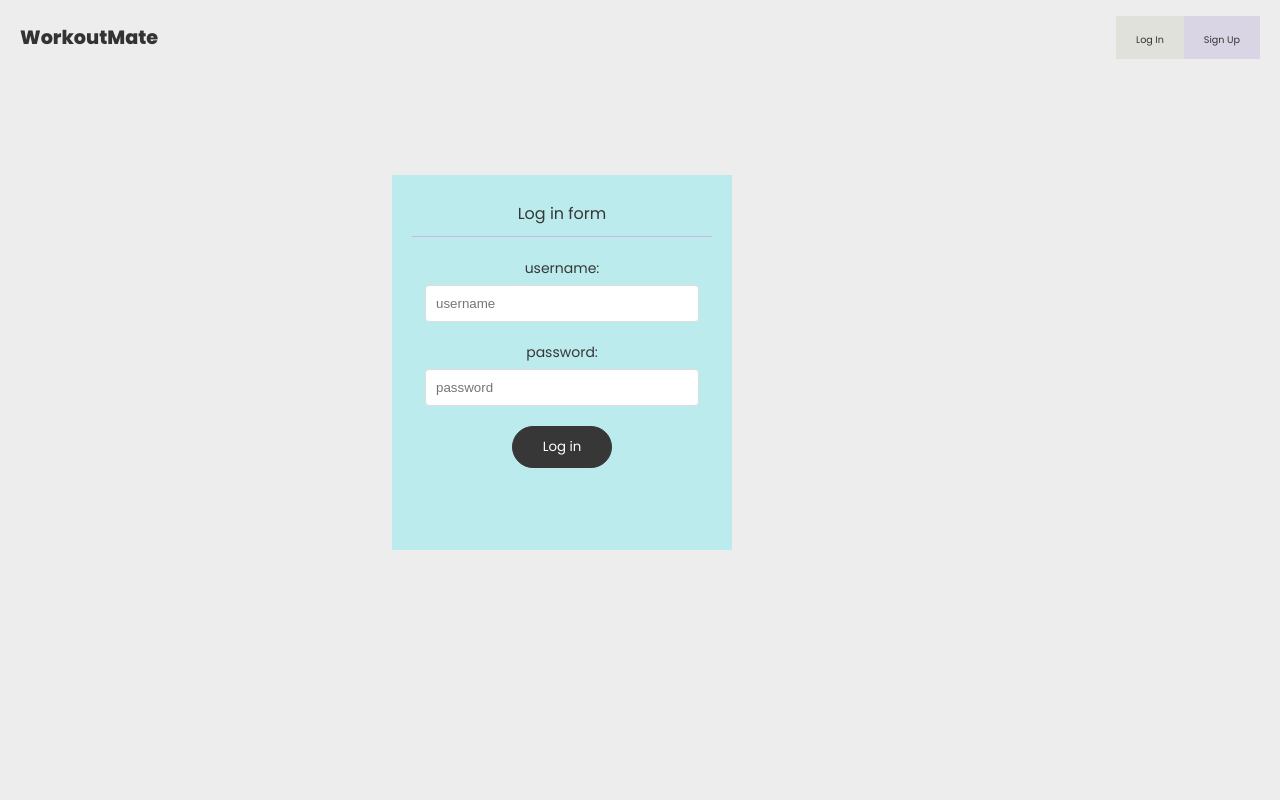
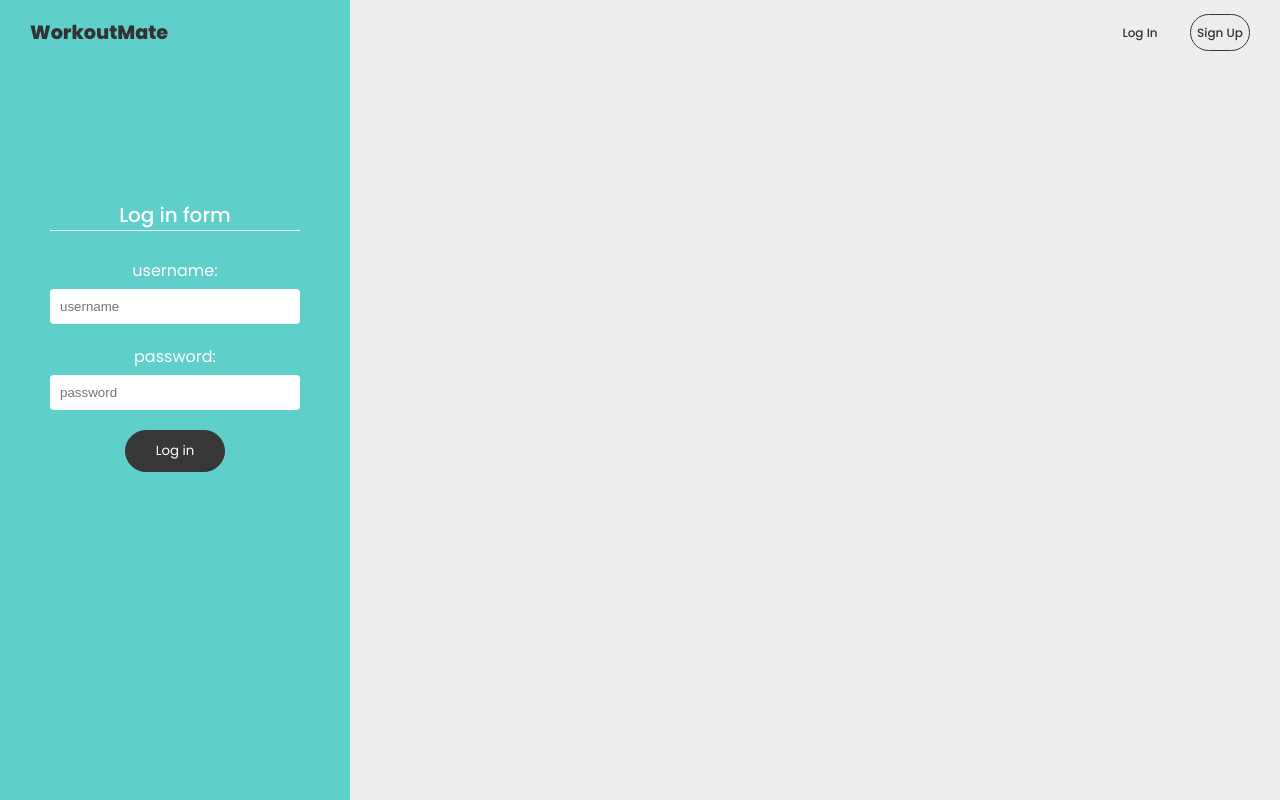
Before and after one commit to Marija-Kov/Workout-Mate, a React (Create React App) app in the folder frontend/: page /login in a window 1280 px wide. Built offline with nearby package versions, Linux system fonts and the light colour scheme.

Commit message:
Update index.css

```diff
--- a/frontend/src/index.css
+++ b/frontend/src/index.css
@@ -1,27 +1,46 @@
-/* google font */
+/* Fonts */
+
 @import url('https://fonts.googleapis.com/css2?family=Poppins:wght@300;400;500;600;800&family=VT323&display=swap');
 
-/* layout */
+/* Layout */
+
 :root {
   --primary: #373737;
   --error: #e7195a;
   --success: #16644a;
+  --login: #5fcfca;
+  --signup: #b995e7;
+  --light-text: #a1a1a1;
 }
 
 body {
   background: #ededed;
+  overflow-x: hidden;
   margin: 0;
+  padding: 0;
   font-family: "Poppins";
-  align-content: center;
 }
 
-header .container {
-  max-width: 1400px;
+/* Header / Navbar */
+
+header {
+  position: fixed;
+  z-index: 5;
+  top: 0;
+  width: 100vw;
+}
+
+header > .container {
   margin: 0 auto;
-  padding: 10px 20px;
+  padding: 5px 30px;
   display: flex;
   align-items: center;
   justify-content: space-between;
+}
+
+header > .container > div {
+ display: flex;
+ gap: 20px;
 }
 
 header a {
@@ -30,70 +49,81 @@ header a {
   font-size: 0.6em;
 }
 
-.ham {
+
+.logout {
   cursor: pointer;
 }
-.menu {
-  display: flex;
-  gap: 20px;
-  height: fit-content;
-  padding: 30px;
-  background: #fff;
-  width: 200px;
-  z-index: 10;
-  position: absolute;
-  right: 0;
-  top: 0;
-}
-.close {
-  margin-left: 40px;
-  cursor: pointer;
-}
+
 .pages {
   max-width: 1400px;
   padding: 20px;
-  margin: 0 auto;
 }
-/* landing page */
-.landing {
-  display: flex;
-  flex-direction: column;
-  align-items: center;
-}
+
+/* Logged-out Navbar */
+
 .signup,
 .login {
-  background: #dad5e5;
-  height: 350px;
+  background: var(--signup);
   width: 250px;
   box-shadow: none;
-  top: 200px;
 }
 
 .login {
-background-color: #bbebec;
-}
-
-.landing--btns {
-  display: flex;
-  gap: 20px;
+background-color: var(--login);
 }
 
 .login--btn,
 .signup--btn {
-  background: #dad5e5;
-  padding: 10px 20px;
+  padding: 0px 4px;
+  padding-bottom: 5px;
   cursor: pointer;
-  width: 100px;
+  width: 50px;
   text-align: center;
+  font-size: 20px;
+  font-weight: 500;
+  border: solid 1px var(--primary);
+  border-radius: 20px;
+  transition: 0.3s;
 }
 .login--btn {
-  background-color: #E0E1DB;
+  border: solid 1px transparent;
+}
+.signup--btn:hover{
+  background: var(--signup);
+}
+.login--btn:hover {
+ background: var(--login);
 }
 
 /* homepage */
+
 .home {
-  padding: 0 50px;
+  margin: 0;
+  padding-top: 80px;
+  background: pink;
+  position: absolute;
+  width: 100%;
+  left: 0;
+  top: 0;
 }
+
+/* Logged-in Navbar */
+
+.hello--user {
+  color: var(--primary);
+}
+
+.logout--btn {
+ font-size: 14px;
+ color: var(--light-text);
+ cursor: pointer;
+ transition: 0.3s;
+}
+.logout--btn:hover{
+  color: var(--primary);
+}
+
+/* Workout details component */
 
 .workout-details {
   background: #fff;
@@ -138,7 +168,8 @@ background-color: #bbebec;
   color: #797979;
 }
 
-/* new workout form */
+/* All forms */
+
 label,
 input {
   display: block;
@@ -156,7 +187,7 @@ input {
   margin-top: 6px;
   margin-bottom: 20px;
   width: 100%;
-  border: 1px solid #ddd;
+  border: none;
   border-radius: 4px;
   box-sizing: border-box;
 }
@@ -174,34 +205,85 @@ form {
   left: 30%;
 }
 
+/* Login & Signup form */
+
+.form--container {
+    position:absolute;
+    top: 0;
+    left: 0;
+    display: flex;
+    width: 100vw;
+    height: 100%;
+    background-size: cover;
+    background-repeat: no-repeat;
+    background-attachment: fixed;
+}
+
+.form--container:has(.login){
+  background-image: url("./assets/pastel-gym-1.jpeg");
+}
+.form--container:has(.signup) {
+  background-image: url("./assets/pastel-gym-2.jpeg");
+}
+
+.form--container > h1 {
+  position: relative;
+  width: 300px;
+  left: 500px;
+  top: 150px;
+  font-size: 60px;
+  color: #ff61b8;
+}
+.form--container:has(.signup) > h1 {
+  color: #fd922e;
+  top: 190px;
+}
+.form--container:has(.signup) > h1 > p {
+  color: #b75fff;
+}
+.form--container > h1 > p {
+  font-size: 22px;
+  color: #fff;
+}
 .login,
 .signup {
   padding-top: 5px;
-  position: relative;
-  top: 80px;
+  position: absolute;
+  z-index: 0;
+  top: 0;
+  padding: 0 50px;
+  min-width: unset;
+  left: 0;
+  height: 100%;
+}
+.login > label,
+.signup > label {
+color: white;
+font-size: 16px;
 }
 
-.update {
+form.login h4,
+form.signup h4 {
+ margin-top: 200px;
+ color: #fff;
+ font-weight: 500;
+ font-size: 20px;
+ border-bottom: solid 1px #fff;
+}
+
+/* Add & Edit workout forms */
+
+.workout--form > h4,
+.edit--form > h4 {
+  font-size: 24px;
+  font-weight: 500;
+  padding: 0;
+  margin: 20px 0;
+}
+
+.edit--form {
   background: #E0E1DB;
 }
-
-.checky {
-display: grid;
-height: 30px;
-width: 200px;
-grid-template-columns: 1fr 5fr;
-padding: 20px;
-font-size: 14px;
-margin: 0 auto;
-}
-
-form h4 {
-  color: var(--primary);
-  font-weight: 400;
-  padding-bottom: 10px;
-  border-bottom: solid 1px #c9b9eb;
-}
-
 form button,
 .add--workout {
   background: var(--primary);
@@ -225,48 +307,36 @@ position: sticky;
 bottom: 20px;
 z-index: 5;
 width: 100%;
+margin: 0 35%;
 max-width: 320px;
 }
 
-.nothanks {
-  border: none;
-  font-size: x-small;
-  padding: 5px 30px;
-  background: gray;
-}
-.nothanks:hover {
-  background: var(--primary);
-  color: #fff;
-}
-
-.success {
-  color: var(--success);
-  border: solid 1px var(--success);
+.checky {
+  display: grid;
+  height: 30px;
+  width: 200px;
+  grid-template-columns: 1fr 5fr;
+  padding: 10px;
   font-size: 14px;
-  background: #b2e6d4;
-  padding: 5px;
-  position: relative;
-  top: -45px;
-}
-
-.success > a {
-  font-weight: 600;
-  color: var(--success);
+  margin: 0 auto;
 }
 
 .btns {
   display: grid;
   grid-template-rows: 1fr 1fr;
-  gap: 20px;
-  padding: 10px 30px;
+  gap: 10px;
+  padding: 0 30px;
 }
 
-.btns > .discard{
-  background: grey;
-  border: solid 1px transparent;
+button.discard {
+  background: rgb(170, 170, 170);
+  border: solid 1px rgb(170, 170, 170);
+  padding: 0;
+  margin: 0 50px;
 }
 
 div.error {
+  margin-top: 20px;;
   padding: 5px;
   background: #fcd7d7;
   border: 1px solid var(--error);
```
